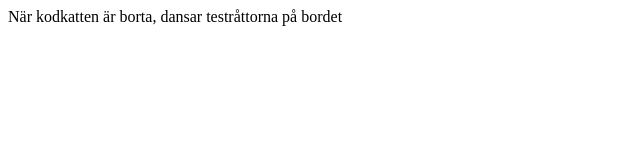
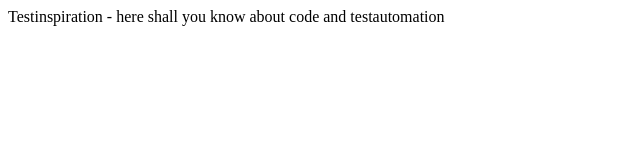
Before and after one commit to testinspiration/testinspiration.github.io, a plain HTML site: page index.html in a window 1280 px wide. Shown: the whole page, without its empty margins (0-640 px from the left). Drawn offline with Linux system fonts and the light colour scheme.

Commit message:
Added more code

```diff
--- a/index.html
+++ b/index.html
@@ -2,11 +2,11 @@
 <html>
 <head>
 <meta charset="UTF-8">
-<title>Kom igen katten, det svänger ju</title>
+<title>Testinspiration - where quality meets code</title>
 </head>
 
 <body>
-När kodkatten är borta, dansar testråttorna på bordet
+Testinspiration - here shall you know about code and testautomation
 </body>
 
 </html>
```
